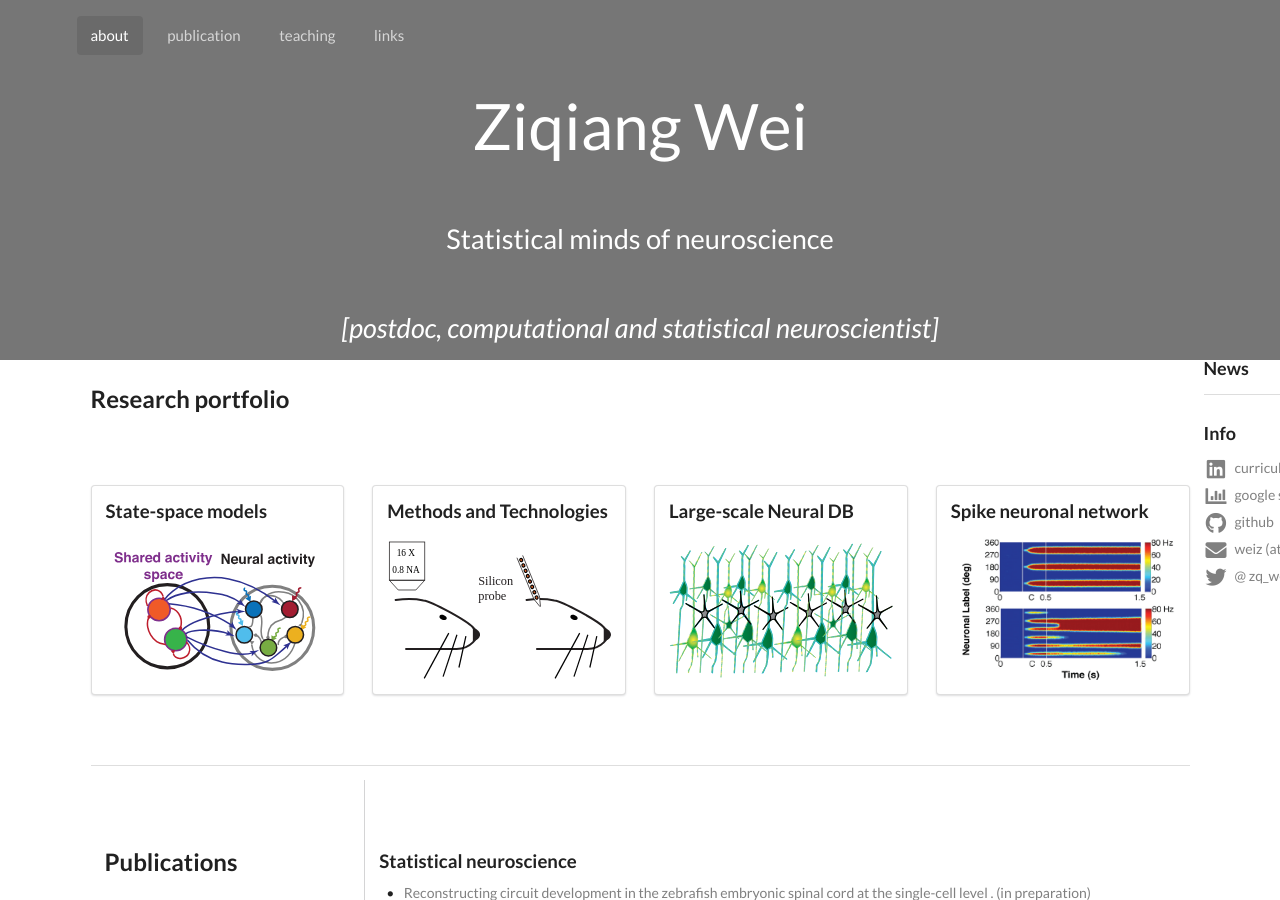
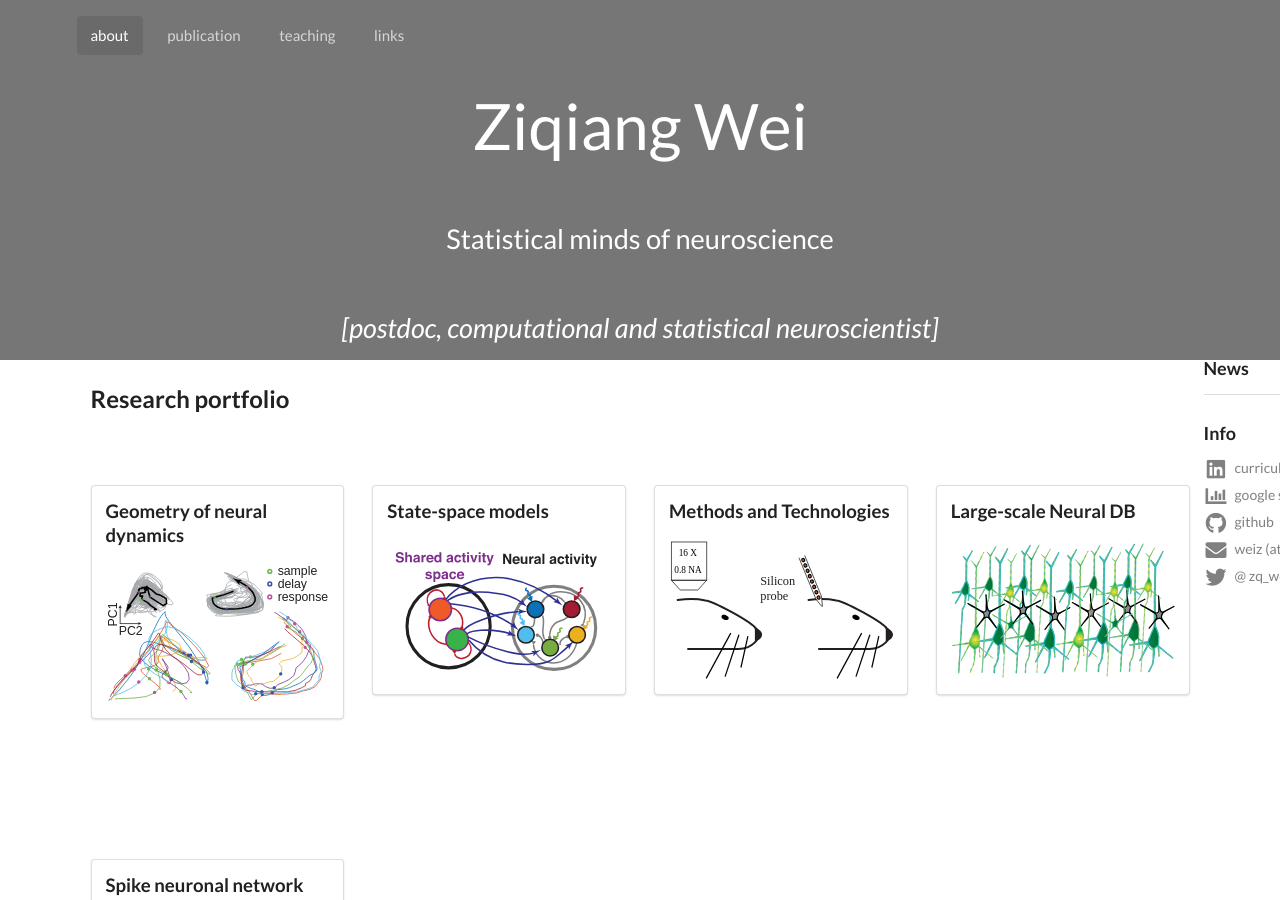
Before and after one commit to zqwei/zqwei.github.io, a Jekyll site: the page built from index.html, in a window 1280 px wide and 900 px high. Built offline with Jekyll 4.4.1, drawn with Linux system fonts in a browser that asks for light colours.

Commit message:
add one more research direction

```diff
--- a/_includes/home.html
+++ b/_includes/home.html
@@ -1,6 +1,14 @@
 <!-- contents -->
 <h2 class="ui header">Research portfolio</h2>
 <div class="ui four column stackable grid">
+  <div class="column">
+    <div class="ui segment">
+      <h3>Geometry of neural dynamics</h3>
+      <a href="https://www.biorxiv.org/content/early/2018/07/25/376830" class="ui large rounded image">
+        <img src="/imgs/Geometry_NeuralDynamics.svg">
+      </a>
+    </div>
+  </div>
   <div class="column">
     <div class="ui segment">
       <h3>State-space models</h3>
```
Also changed, not shown: imgs/Geometry_NeuralDynamics.svg (added).
